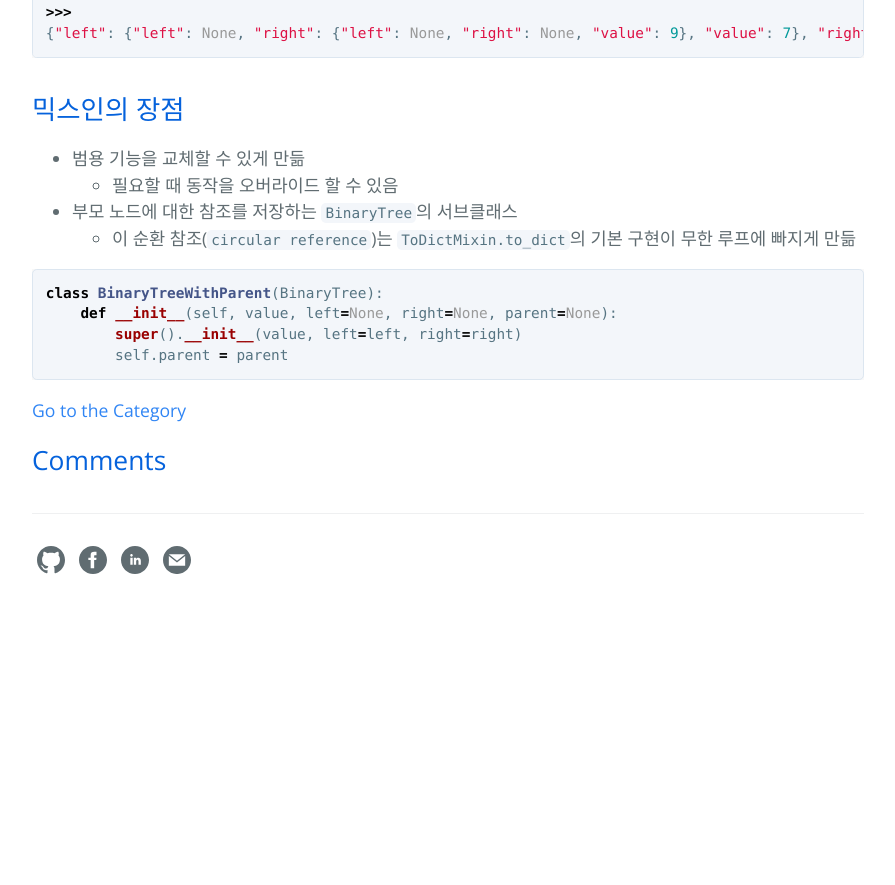
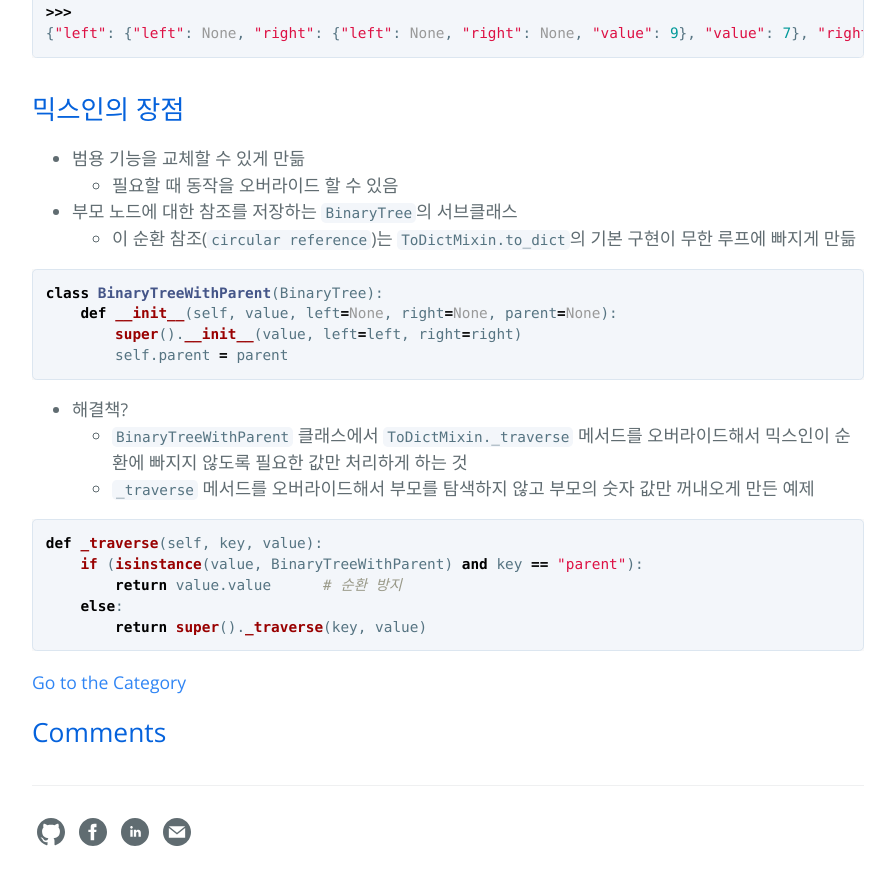
Before and after one commit to hcnoh/hcnoh.github.io, a Jekyll site: the page built from _posts/2018-10-07-effective-python-way26.md, in a window 1280 px wide and 900 px high, scrolled down 1841 px. Shown: the top 885 px of the window, without its empty margins (192-1087 px from the left). Built offline with Jekyll 4.4.1, drawn with Linux system fonts in a browser that asks for light colours; comment, search, counter and statistics services are not loaded; before the commit the page ends 2469 px from its top, so only the background shows below that.

Commit message:
Update 2018-10-07-effective-python-way26.md

````diff
--- a/_posts/2018-10-07-effective-python-way26.md
+++ b/_posts/2018-10-07-effective-python-way26.md
@@ -81,3 +81,15 @@ class BinaryTreeWithParent(BinaryTree):
         super().__init__(value, left=left, right=right)
         self.parent = parent
 ```
+
+- 해결책?
+  - `BinaryTreeWithParent` 클래스에서 `ToDictMixin._traverse` 메서드를 오버라이드해서 믹스인이 순환에 빠지지 않도록 필요한 값만 처리하게 하는 것
+  - `_traverse` 메서드를 오버라이드해서 부모를 탐색하지 않고 부모의 숫자 값만 꺼내오게 만든 예제
+
+```python
+def _traverse(self, key, value):
+    if (isinstance(value, BinaryTreeWithParent) and key == "parent"):
+        return value.value      # 순환 방지
+    else:
+        return super()._traverse(key, value)
+```
````
